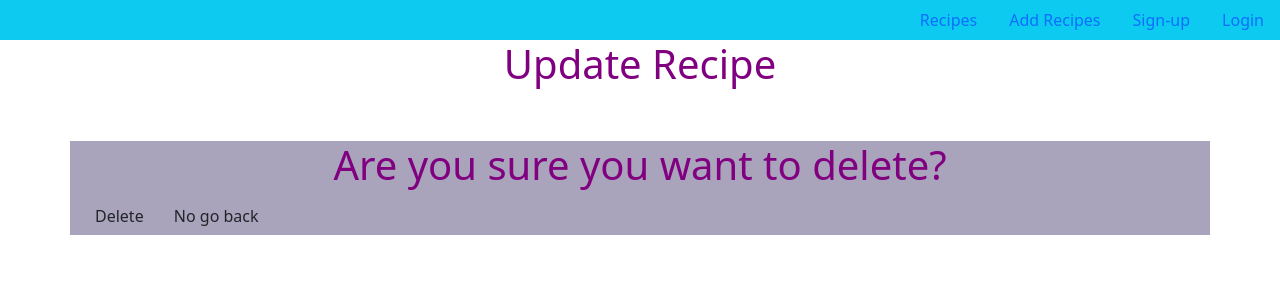
After one commit to Code-Institute-Submissions/Kat24C-recipe_JanResub, a Django app: template templates/delete_recipe.html in a window 1280 px wide. The commit adds this page. Shown: the top 300 px of the page. Run offline with Django 3.2, Linux system fonts and the light colour scheme; the template is opened without the code that fills it, so the values that code supplies are empty; some libraries are stand-ins or nearby versions.

Commit message:
Add delete function to views, url and delete_recipe

```diff
--- a/recipes/urls.py
+++ b/recipes/urls.py
@@ -8,7 +8,8 @@ from . import views
 urlpatterns = [
     path('', views.recipe_break, name='recipe-home-pg'),
     path('recipe/<int:pk>', views.fullview, name='recipes-full'),
-    path('add/', views.AddRecipe, name='recipes-add'),
+    path('add/', views.add_recipe, name='recipes-add'),
     path('edit/<recipe_id>', views.update_recipe, name='recipes-edit'),
+    path('delete/<recipe_id>', views.delete_recipe, name='recipe-delete'),
 
 ]
--- /dev/null
+++ b/templates/delete_recipe.html
@@ -0,0 +1,17 @@
+{% extends 'base.html' %}
+{% block content %}
+{% load crispy_forms_tags %}
+
+<h1>Update Recipe</h1>
+<br/>
+<div class="container">
+   <form method="POST" style="margin-top: 1.3em;">
+      {% csrf_token %}
+      <h1> Are you sure you want to delete? </h1>
+      <input type="submit" value="Delete" class="btn"></input>
+      <a href="{% url 'recipe-home-pg' %}"><div class="btn">No go back</div></a>
+
+   </form>
+   </div>
+
+{% endblock content %}
--- a/templates/full_recipe.html
+++ b/templates/full_recipe.html
@@ -14,5 +14,9 @@
     <p>{{ recipe.directions }}</p>
     <a href="{% url 'recipe-home-pg' %}">Return to Recipe outline</a>
     </div>
+    <p class="offset-sm-1 mt-4">Click
+        <a  href="{% url 'recipe-delete' recipe.id %}">here</a>
+        to delete the recipe.
+    </p>
 
 {% endblock content %}
```
Also changed, not shown: recipes/views.py (+10 -1 lines).
